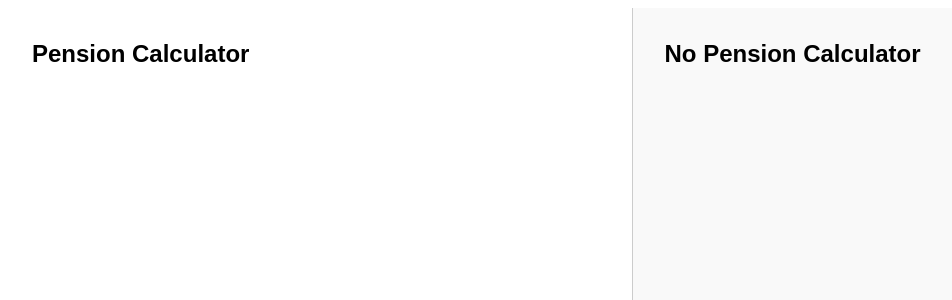
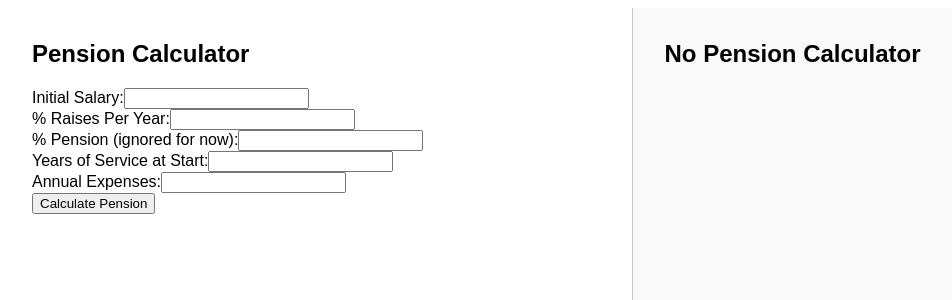
Before and after one commit to pkfitzVT/CompEdTechRetire, a React (Create React App) app: page / in a window 1280 px wide. Shown: the top 300 px of the page, without its empty margins (8-960 px from the left). Built offline with nearby package versions, Linux system fonts and the light colour scheme.

Commit message:
feature/added pension input form

```diff
--- a/src/App.js
+++ b/src/App.js
@@ -1,19 +1,18 @@
-// src/App.js
 import './index.css';
+import PensionCalculator from './components/PensionCalculator';
 
 function App() {
     return (
         <div className="app-container">
             <div className="left-panel">
                 <h2>Pension Calculator</h2>
-          {/* Pension form will go here */}
+                <PensionCalculator />
             </div>
             <div className="right-panel">
                 <h2>No Pension Calculator</h2>
-          {/* No-pension form will go here */}
+                {/* To be added */}
             </div>
         </div>
     );
 }
-
 export default App;
--- /dev/null
+++ b/src/components/PensionCalculator.jsx
@@ -0,0 +1,88 @@
+// src/components/PensionCalculator.jsx
+import { useState } from 'react';
+
+function PensionCalculator() {
+    const [initialSalary, setInitialSalary] = useState('');
+    const [raisePercent, setRaisePercent] = useState('');
+    const [pensionPercent, setPensionPercent] = useState('');
+    const [yearsOfService, setYearsOfService] = useState('');
+    const [annualExpenses, setAnnualExpenses] = useState('');
+
+    const [result, setResult] = useState(null);
+
+    const handleSubmit = (e) => {
+        e.preventDefault();
+
+        const salary = parseFloat(initialSalary);
+        const raise = parseFloat(raisePercent);
+        const yos = parseFloat(yearsOfService);
+
+        // Project salaries for 15 years
+        let salaries = [];
+        let current = salary;
+        for (let i = 0; i < 15; i++) {
+            salaries.push(current);
+            current *= 1 + raise / 100;
+        }
+
+        // Average top 3 years
+        const top3 = salaries.sort((a, b) => b - a).slice(0, 3);
+        const avgTop3 = top3.reduce((sum, s) => sum + s, 0) / 3;
+
+        // Pension multiplier
+        const multiplier = (yos + 15) / 30;
+
+        // Final pension
+        const pension = avgTop3 * multiplier;
+
+        setResult({
+            avgTop3: avgTop3.toFixed(2),
+            multiplier: multiplier.toFixed(3),
+            pension: pension.toFixed(2)
+        });
+    };
+
+    return (
+        <div>
+            <form onSubmit={handleSubmit}>
+                <label>
+                    Initial Salary:
+                    <input type="number" value={initialSalary} onChange={(e) => setInitialSalary(e.target.value)} />
+                </label>
+                <br />
+                <label>
+                    % Raises Per Year:
+                    <input type="number" value={raisePercent} onChange={(e) => setRaisePercent(e.target.value)} />
+                </label>
+                <br />
+                <label>
+                    % Pension (ignored for now):
+                    <input type="number" value={pensionPercent} onChange={(e) => setPensionPercent(e.target.value)} />
+                </label>
+                <br />
+                <label>
+                    Years of Service at Start:
+                    <input type="number" value={yearsOfService} onChange={(e) => setYearsOfService(e.target.value)} />
+                </label>
+                <br />
+                <label>
+                    Annual Expenses:
+                    <input type="number" value={annualExpenses} onChange={(e) => setAnnualExpenses(e.target.value)} />
+                </label>
+                <br />
+                <button type="submit">Calculate Pension</button>
+            </form>
+
+            {result && (
+                <div>
+                    <h4>Results:</h4>
+                    <p>Average Top 3 Years: ${result.avgTop3}</p>
+                    <p>Multiplier: {result.multiplier}</p>
+                    <p><strong>Annual Pension: ${result.pension}</strong></p>
+                </div>
+            )}
+        </div>
+    );
+}
+
+export default PensionCalculator;
```
Lines whose indentation alone changed are shown as unchanged.
